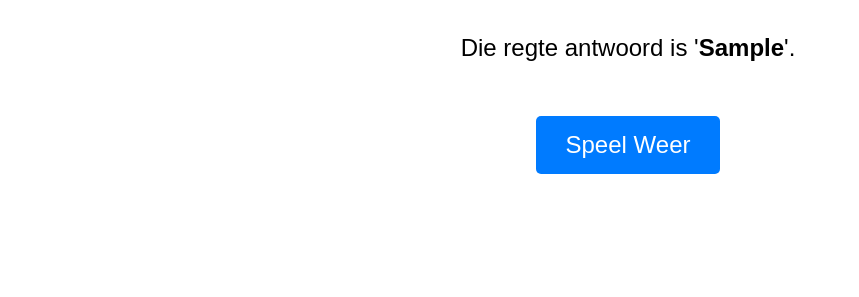
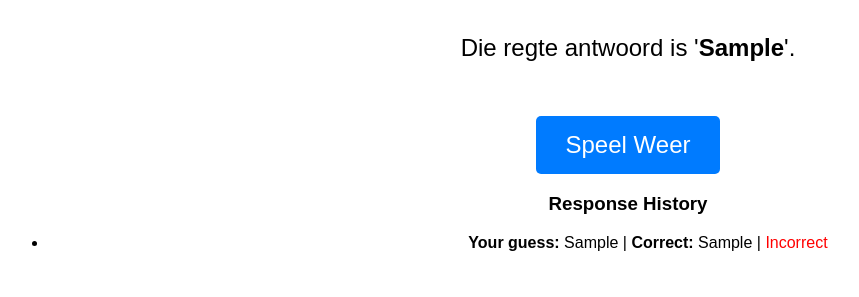
Before and after one commit to mikethiem/spel, a Flask app: template templates/result.html in a window 1280 px wide. Shown: the part 155-452 px from the top of the page, without its empty margins (12-871 px from the left). Run offline with Flask 3, Linux system fonts and the light colour scheme; the template is opened without the code that fills it: most values are stand-ins (such as "Sample title", 1, 10 or a date in 2020).

Commit message:
update app.py and result.html

```diff
--- a/app.py
+++ b/app.py
@@ -49,18 +49,30 @@ def check_answer():
     # If correct, add 10 points to the score
     if is_correct:
         session['score'] = session.get('score', 0) + 10
+    else:
+        session['score'] = max(session.get('score', 0) - 10, 0)
+    # Store response history in session
+    history = session.get('history', [])
+    history.append({
+        'user_guess': user_guess,
+        'correct_word': correct_word,
+        'is_correct': is_correct
+    })
+    session['history'] = history
 
     # Pass the updated score to the result template
     return render_template('result.html',
                            is_correct=is_correct,
                            correct_word=correct_word,
                            user_guess=user_guess,
-                           score=session.get('score', 0))
+                           score=session.get('score', 0),
+                           history=history)
 
 @app.route('/reset')
 def reset():
     """Resets the score and starts a new game."""
     session['score'] = 0
+    session['history'] = []
     return redirect(url_for('game'))
 
 if __name__ == '__main__':
--- a/templates/result.html
+++ b/templates/result.html
@@ -36,5 +36,19 @@
 
         <a href="/" class="play-again">Speel Weer</a>
     </div>
+    <h3>Response History</h3>
+<ul>
+  {% for item in history %}
+    <li>
+      <strong>Your guess:</strong> {{ item.user_guess }} |
+      <strong>Correct:</strong> {{ item.correct_word }} |
+      {% if item.is_correct %}
+        <span style="color:green;">Correct</span>
+      {% else %}
+        <span style="color:red;">Incorrect</span>
+      {% endif %}
+    </li>
+  {% endfor %}
+</ul>
 </body>
 </html>
```
